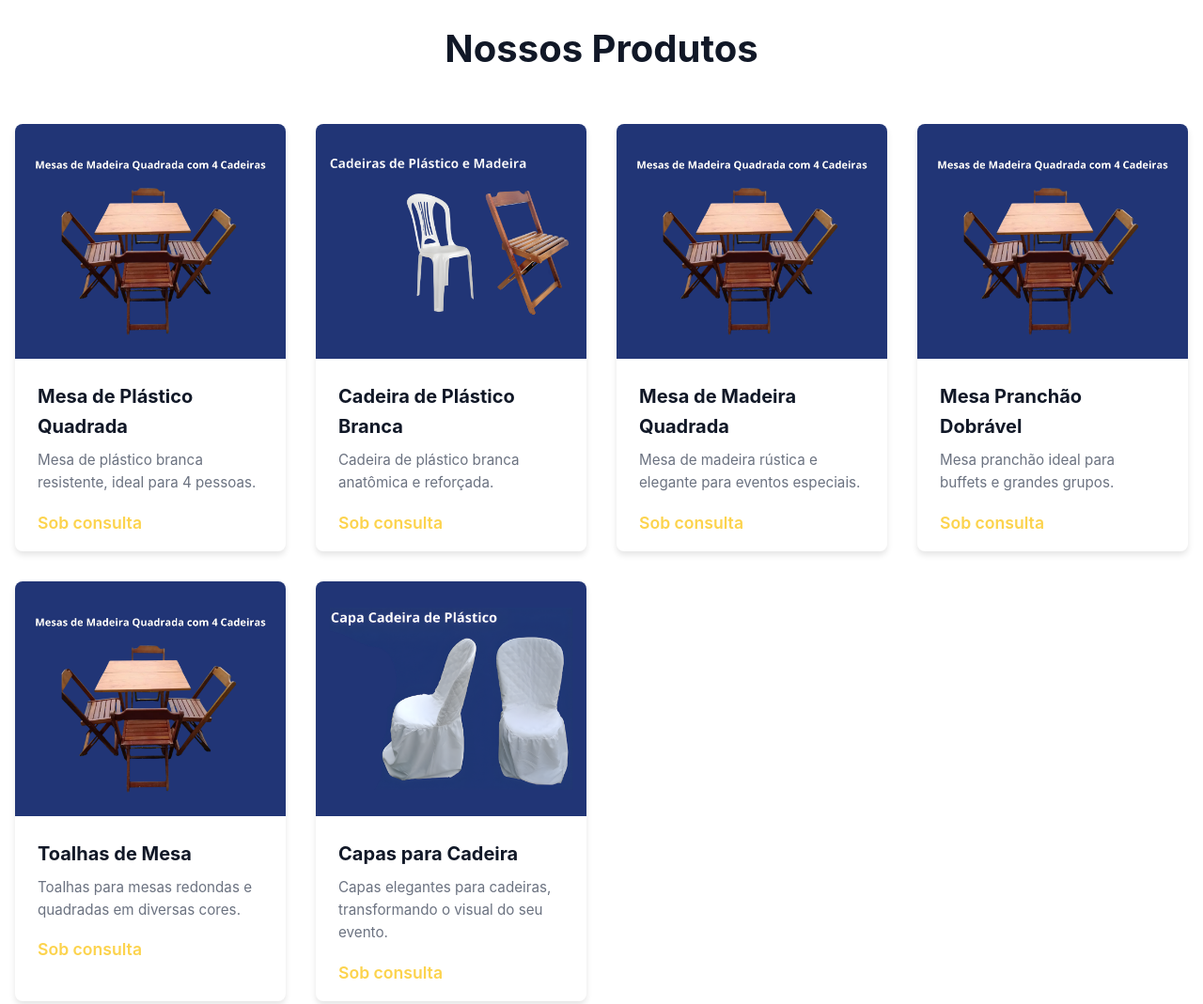
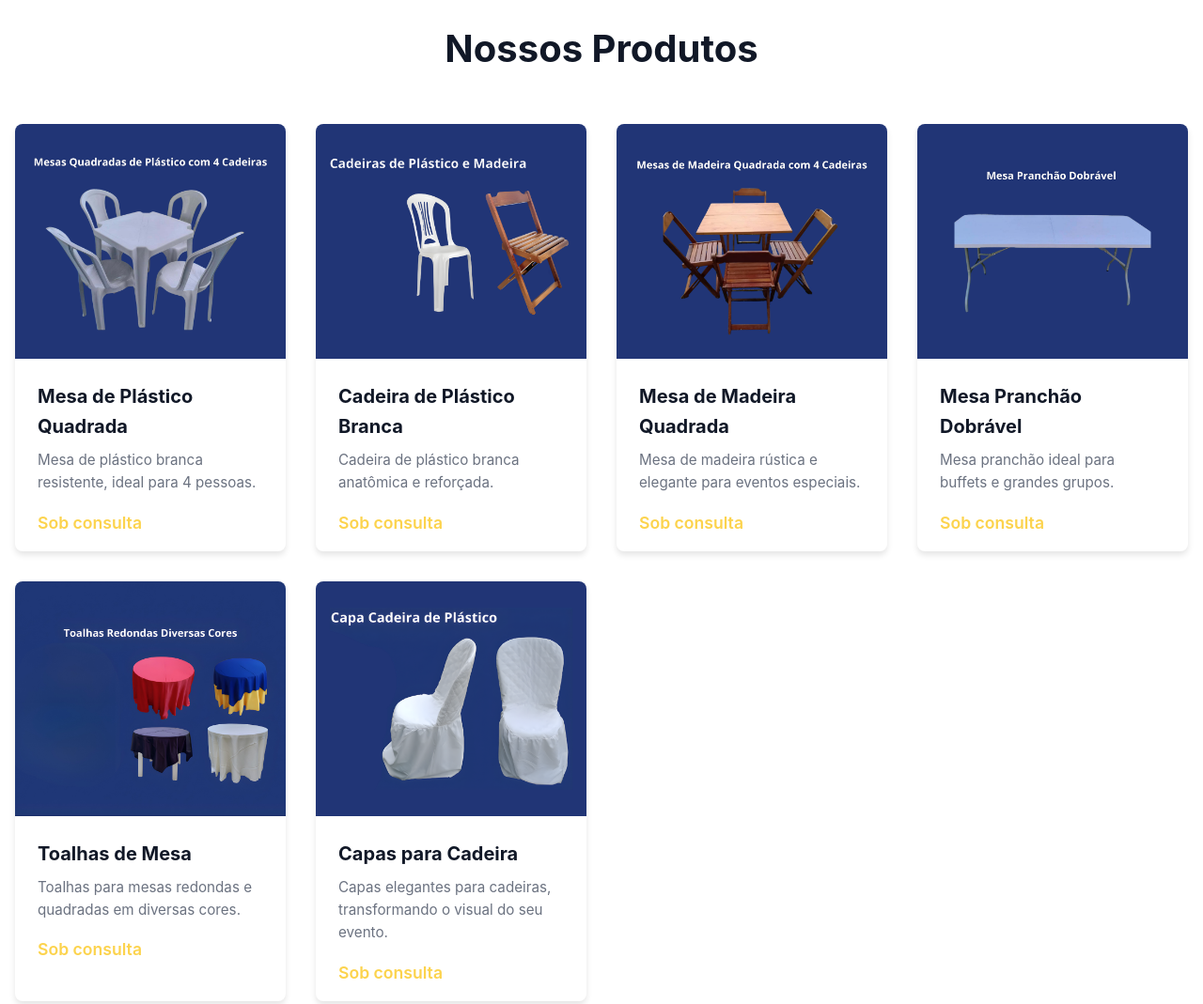
Before and after one commit to vitispublicidade/waltermesas, a plain HTML site: page index.html in a window 1280 px wide. Shown: the part 1060-2129 px from the top of the page at 94% size. Drawn offline with Linux system fonts and the light colour scheme.

Commit message:
Atualização automática: Fotos em HD, ícone WhatsApp e ajustes de design

```diff
--- a/index.html
+++ b/index.html
@@ -72,7 +72,7 @@
             <div class="catalog-grid">
                 <div class="product-card">
                     <div class="product-image">
-                        <img src="assets/mesa-plastico-quadrada.png" alt="Mesa de Plástico Quadrada">
+                        <img src="assets/mesa-plastico-quadrada-v2.png" alt="Mesa de Plástico Quadrada">
                     </div>
                     <h3>Mesa de Plástico Quadrada</h3>
                     <p>Mesa de plástico branca resistente, ideal para 4 pessoas.</p>
@@ -99,7 +99,7 @@
 
                 <div class="product-card">
                     <div class="product-image">
-                        <img src="assets/mesa-pranchao.png" alt="Mesa Pranchão Dobrável">
+                        <img src="assets/mesa-pranchao-v2.png" alt="Mesa Pranchão Dobrável">
                     </div>
                     <h3>Mesa Pranchão Dobrável</h3>
                     <p>Mesa pranchão ideal para buffets e grandes grupos.</p>
@@ -108,7 +108,7 @@
 
                 <div class="product-card">
                     <div class="product-image">
-                        <img src="assets/toalhas-mesa.png" alt="Toalhas de Mesa">
+                        <img src="assets/toalhas-mesa-v2.png" alt="Toalhas de Mesa">
                     </div>
                     <h3>Toalhas de Mesa</h3>
                     <p>Toalhas para mesas redondas e quadradas em diversas cores.</p>
```
Also changed, not shown: assets/mesa-plastico-quadrada-v2.png (added), assets/mesa-pranchao-v2.png (added), assets/toalhas-mesa-v2.png (added), 1 other file.
